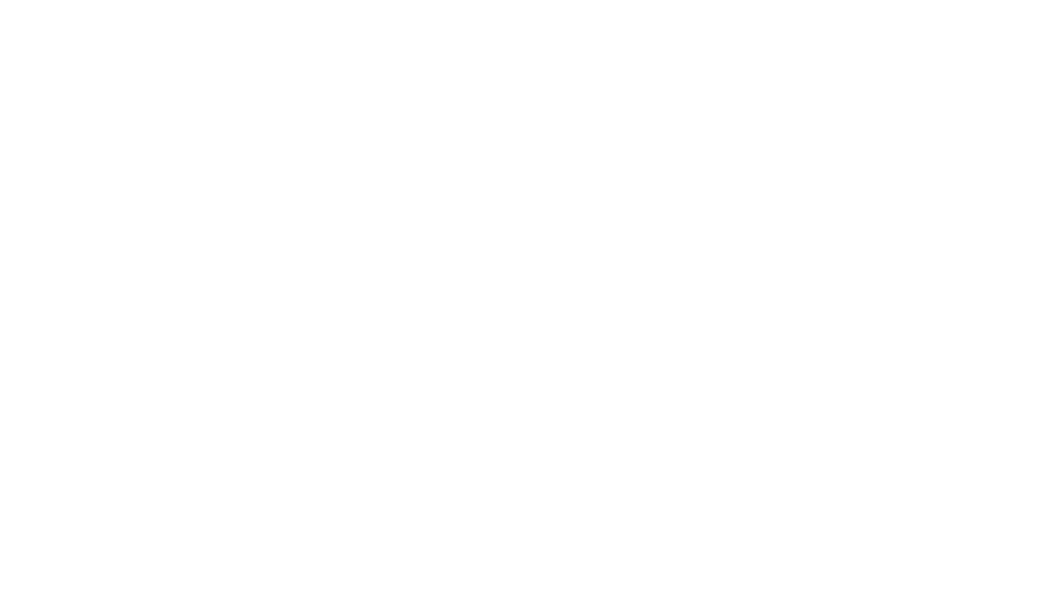
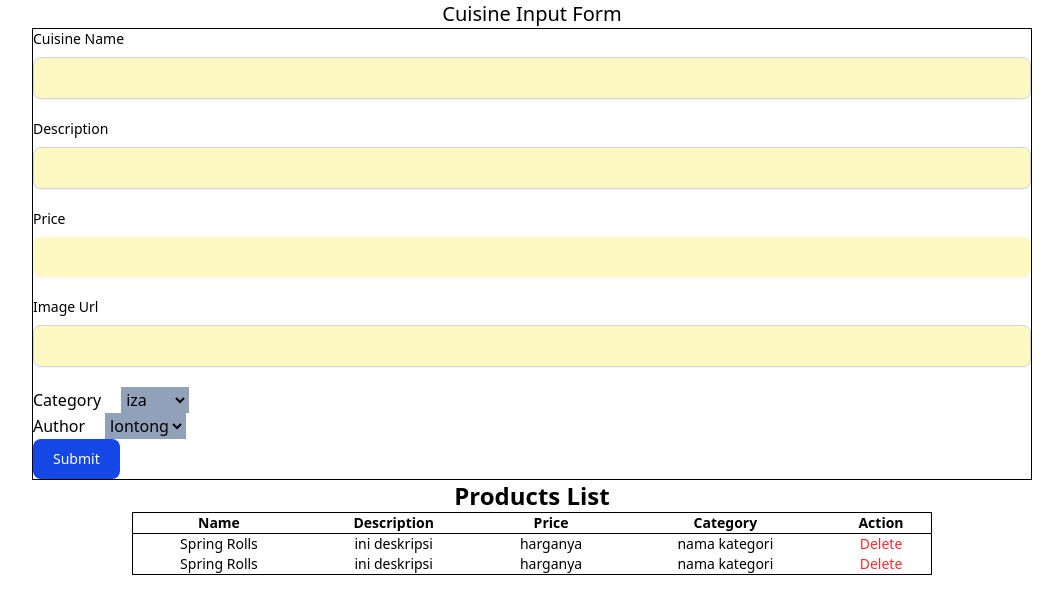
Before and after one commit to amirulhabbibsiswanda/Foo-List-Platform-gc02-p2, a React (Vite) app in the folder vite-project/: page /cuisines/add in a window 1280 px wide. Before the commit this address had no page. Shown: the top 614 px of the page, without its empty margins (108-1171 px from the left). Built offline with nearby package versions, Linux system fonts and the light colour scheme.

Commit message:
chore: delete cuisines

```diff
--- a/vite-project/src/App.jsx
+++ b/vite-project/src/App.jsx
@@ -1,6 +1,7 @@
 // import { useState } from 'react'
 // import reactLogo from './assets/react.svg'
 // import viteLogo from '/vite.svg'
+import { NavLink } from 'react-router'
 import './App.css'
 import CardCuisines from './components/CardCuisines'
 import Navbar from './components/Navbar'
@@ -12,6 +13,9 @@ function App() {
   return (
     <>
       <Navbar />
+      <NavLink to="/cuisines/add" end>
+        Add Cuisine
+      </NavLink>
       <CardCuisines />
 
       {/* <div className="grid place-items-center">
--- a/vite-project/src/components/CardCuisines.jsx
+++ b/vite-project/src/components/CardCuisines.jsx
@@ -13,25 +13,28 @@ export default function CardCuisines() {
             // console.log(fetchedData.data.data.query[0], "<<<<<<"); // ambil sampel satu data
             // console.log(cuisines, "=======");
             setCuisines(fetchedData.data.data.query)
-
         } catch (error) {
             console.log(error.name, "error name");
             console.log(error, "ini errorr");
-
         }
     }
+    // console.log("ini jalan");
+    // getData()
 
     useEffect(() => {
         getData();
     }, [])
 
+    const handleOnDelete = (id) => {
+        setCuisines(cuisines.filter((el) => el.id !== id))
+    }
     return (
         <>
             {/* {JSON.stringify(cuisines)} */}
             <div className="mx-5 flex justify-evenly flex-wrap">
                 {cuisines.map((cuisine) => {
                     return (
-                        <div className="w-100 h-135 max-h-full mt-5 border border-black flex flex-col items-center justify-between text-center" id="cards-container">
+                        <div className="w-100 max-h-full mt-5 border border-black flex flex-col items-center justify-between text-center" id="cards-container">
                             <img className="w-85 max-w-full h-90 mt-0" src={cuisine.imgUrl} alt="" />
                             <div id="product-description" className=" py-4">
                                 <p id="product-name" className="text-2xl font-bold">{cuisine.name}</p>
@@ -39,7 +42,7 @@ export default function CardCuisines() {
                             </div>
                             <div className="">
                                 <button className="text-blue-500 hover:cursor-pointer underline mx-4">See Detail</button>
-                                <button className="text-red-500 hover:cursor-pointer underline mx-4">Delete</button>
+                                <button onClick={() => { handleOnDelete(cuisine.id) }} className="text-red-500 hover:cursor-pointer underline mx-4">Delete</button>
 
                             </div>
                         </div>
--- a/vite-project/src/main.jsx
+++ b/vite-project/src/main.jsx
@@ -6,6 +6,8 @@ import './index.css'
 import { BrowserRouter, Routes, Route } from "react-router";
 import App from './App';
 import LoggedInHomePage from './pages/LoggedInHomePage';
+import TableCuisines from './pages/TableCuisines';
+import CreateAndEditProduct from './pages/CreateAndEditProduct';
 // import App from './App.jsx'
 // import ProductDetail from './components/ProductDetail.jsx'
 // import Login from './login.jsx'
@@ -22,9 +24,11 @@ createRoot(document.getElementById('root')).render(
     <BrowserRouter>
       <Routes>
         <Route path="/" element={<App />} />
+        <Route path="/cuisines/add" element={<CreateAndEditProduct />} />
         <Route path="/loggedin" element={<LoggedInHomePage />} />
       </Routes>
     </BrowserRouter>
+    <TableCuisines />
 
     {/* <Navbar />
     <App />
--- a/vite-project/src/pages/CreateAndEditProduct.jsx
+++ b/vite-project/src/pages/CreateAndEditProduct.jsx
@@ -1,6 +1,24 @@
+import { useState } from "react";
 import Button from "../components/Button";
 
 export default function CreateAndEditProduct() {
+
+    const [cuisineName, setcuisineName] = useState("")
+    const [price, setprice] = useState("")
+    const [description, setdescription] = useState("")
+    const [imageUrl, setimageUrl] = useState("")
+    const [category, setcategory] = useState("")
+    const [author, setauthor] = useState("")
+
+    // const inputHandler = (value, name) => {
+    //     if (name === "cuisineName") {
+    //         setcuisineName(value)
+    //         // console.log(value, cuisineName);
+    //     }
+
+    // }
+    // console.log(cuisineName);
+
     return (
         <div className="flex flex-col justify-center">
             <p className="text-center text-xl">Cuisine Input Form</p>
@@ -9,31 +27,33 @@ export default function CreateAndEditProduct() {
             <form class="w-250 max-w-full mx-auto border border-black">
                 <div class="mb-5">
                     <label for="cuisineName" class="block mb-2 text-sm font-medium text-black ">Cuisine Name</label>
-                    <input type="text" name="cuisineName" id="cuisineName" class="shadow-xs bg-yellow-100 border border-gray-300 text-black text-sm rounded-lg focus:ring-blue-500 focus:border-blue-500 block w-full p-2.5   dark:placeholder-gray-400  dark:focus:ring-blue-500 dark:focus:border-blue-500 dark:shadow-xs-light" placeholder="" required />
+                    <input onChange={(e) => { setcuisineName(e.target.value) }} value={cuisineName} type="text" name="cuisineName" id="cuisineName" class="shadow-xs bg-yellow-100 border border-gray-300 text-black text-sm rounded-lg focus:ring-blue-500 focus:border-blue-500 block w-full p-2.5   dark:placeholder-gray-400  dark:focus:ring-blue-500 dark:focus:border-blue-500 dark:shadow-xs-light" placeholder="" required />
                 </div>
                 <div class="mb-5">
-                    <label for="price" class="block mb-2 text-sm font-medium text-black">Description</label>
-                    <input name="price" type="text" id="price" class="shadow-xs  border border-gray-300  text-sm rounded-lg focus:ring-blue-500 focus:border-blue-500 block w-full p-2.5  dark:placeholder-gray-400 bg-yellow-100 text-black dark:focus:ring-blue-500 dark:focus:border-blue-500 dark:shadow-xs-light" required />
+                    <label for="price" class=" block mb-2 text-sm font-medium text-black">Description</label>
+                    <input onChange={(e) => { setprice(e.target.value) }} value={price} name="price" type="text" id="price" class="shadow-xs  border border-gray-300  text-sm rounded-lg focus:ring-blue-500 focus:border-blue-500 block w-full p-2.5  dark:placeholder-gray-400 bg-yellow-100 text-black dark:focus:ring-blue-500 dark:focus:border-blue-500 dark:shadow-xs-light" required />
                 </div>
                 <div class="mb-5">
                     <label for="description" class="block mb-2 text-sm font-medium text-black">Price</label>
-                    <input name="description" type="number" id="description" class="shadow-xs bg-yellow-100 border-gray-300 text-black text-sm rounded-lg focus:ring-blue-500 focus:border-blue-500 block w-full p-2.5  dark:placeholder-gray-400  dark:focus:ring-blue-500 dark:focus:border-blue-500 dark:shadow-xs-light" required />
+                    <input onChange={(e) => { setdescription(e.target.value) }} value={description} type="number" id="description" class="shadow-xs bg-yellow-100 border-gray-300 text-black text-sm rounded-lg focus:ring-blue-500 focus:border-blue-500 block w-full p-2.5  dark:placeholder-gray-400  dark:focus:ring-blue-500 dark:focus:border-blue-500 dark:shadow-xs-light" required />
                 </div>
                 <div class="mb-5">
                     <label for="imageUrl" class="block mb-2 text-sm font-medium text-black">Image Url</label>
-                    <input name="imageUrl" type="number" id="imageUrl" class="shadow-xs bg-yellow-100 border border-gray-300 text-black text-sm rounded-lg focus:ring-blue-500 focus:border-blue-500 block w-full p-2.5  dark:placeholder-gray-400  dark:focus:ring-blue-500 dark:focus:border-blue-500 dark:shadow-xs-light" required />
+                    <input onChange={(e) => { setimageUrl(e.target.value) }} value={imageUrl} type="number" id="imageUrl" class="shadow-xs bg-yellow-100 border border-gray-300 text-black text-sm rounded-lg focus:ring-blue-500 focus:border-blue-500 block w-full p-2.5  dark:placeholder-gray-400  dark:focus:ring-blue-500 dark:focus:border-blue-500 dark:shadow-xs-light" required />
                 </div>
 
-                <div>
+                <div className="space-x-5">
                     <label htmlFor="">Category</label>
-                    <select name="category" id="">
-                        <option value=""></option>
+                    <select className="border border-slate-400 bg-slate-400" value={category} onChange={(e) => { setcategory(e.target.value) }} name="category" id="">
+                        <option value="1">iza</option>
+                        <option value="2">siblon</option>
                     </select>
                 </div>
-                <div>
+                <div className="space-x-5">
                     <label htmlFor="">Author</label>
-                    <select name="author" id="">
-                        <option value=""></option>
+                    <select className="border border-slate-400 bg-slate-400" value={author} onChange={(e) => { setauthor(e.target.value) }} name="author" id="">
+                        <option value="1">lontong</option>
+                        <option value="2">jembas</option>
                     </select>
                 </div>
 
--- a/vite-project/src/pages/TableCuisines.jsx
+++ b/vite-project/src/pages/TableCuisines.jsx
@@ -12,12 +12,25 @@ export default function TableCuisines() {
                         <th>Description</th>
                         <th>Price</th>
                         <th>Category</th>
+                        <th>Action</th>
                     </tr>
                     <tr>
                         <td>Spring Rolls</td>
                         <td>ini deskripsi</td>
                         <td>harganya</td>
                         <td>nama kategori</td>
+                        <td>
+                            <button className="text-red-500 hover:cursor-pointer" type="button">Delete</button>
+                        </td>
+                    </tr>
+                    <tr>
+                        <td>Spring Rolls</td>
+                        <td>ini deskripsi</td>
+                        <td>harganya</td>
+                        <td>nama kategori</td>
+                        <td>
+                            <button className="text-red-500 hover:cursor-pointer" type="button">Delete</button>
+                        </td>
                     </tr>
                 </table>
             </div>
```
